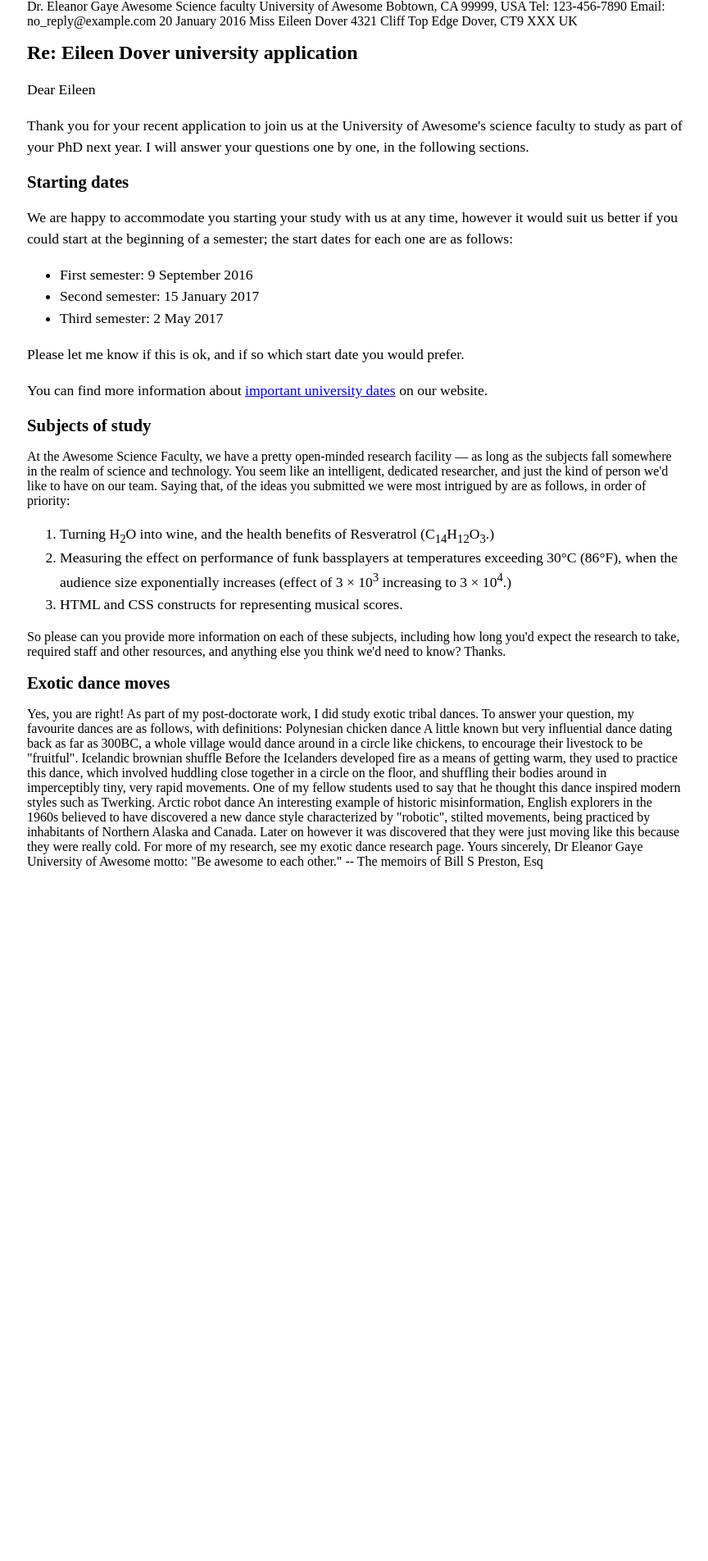
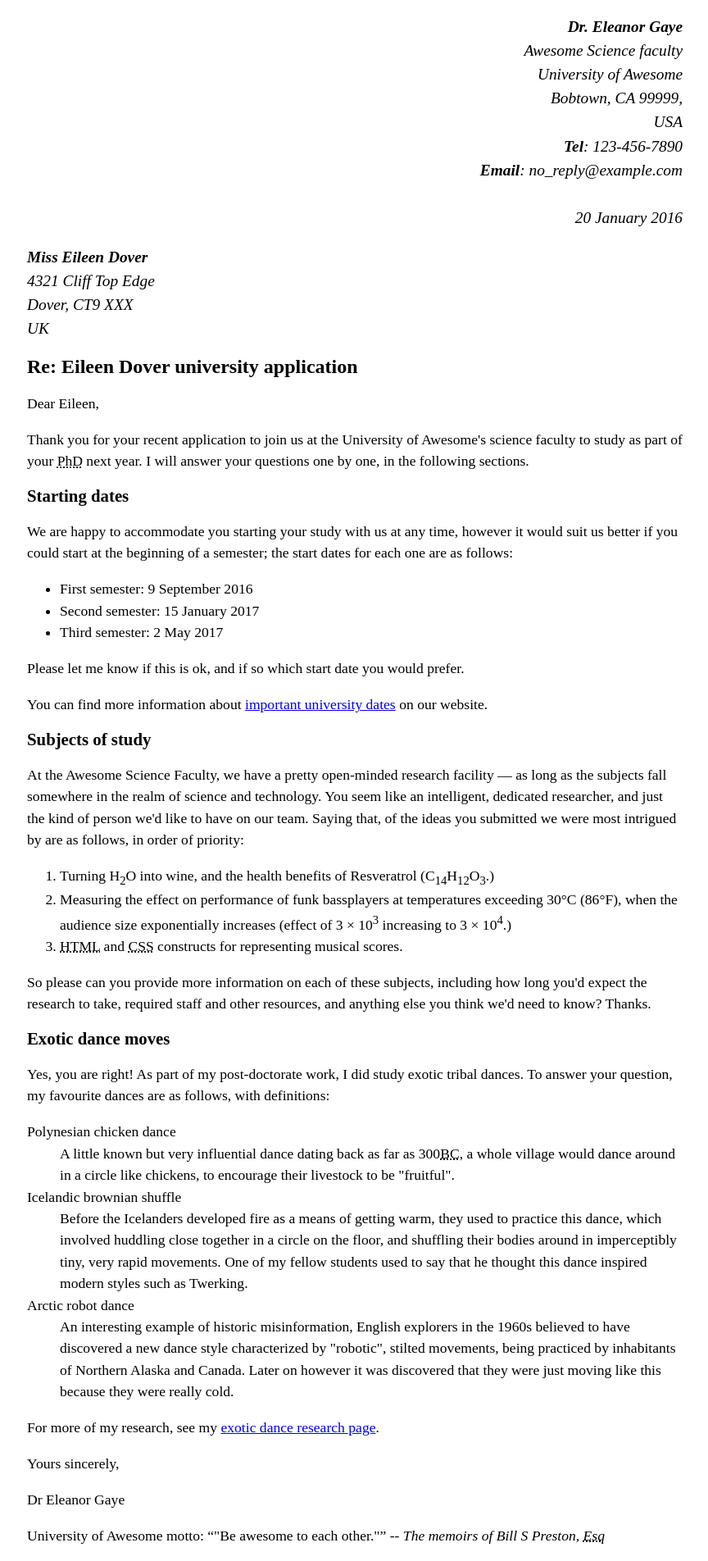
Before and after one commit to bspence205/Letter-Markup, a plain HTML site: page index.html in a window 1280 px wide. Shown: the part 1-1905 px from the top of the page at 82% size, without its empty margins (207-1071 px from the left). Before the commit the page ends 1061 px from the top, so only its background shows below. Drawn offline with Linux system fonts and the light colour scheme.

Commit message:
finished applying markup, added semantic block level and inline elements. Utilized address, time, lists, definition labels and hyperlinks. Purpose of assignment was to get used to applying html semantics and avoid defaulting to common elements that hold no value to accessibility

```diff
--- a/index.html
+++ b/index.html
@@ -6,42 +6,48 @@
     <meta name="viewport" content="width=device-width, initial-scale=1.0">
     <meta name="author" content="Brian Spencer">
     <link rel="stylesheet" href="styles.css">
-    <title>Document</title>
+    <title>Marking Up Letter</title>
 </head>
 <body>
+<address class="sender-column">
+    <p>
+        <strong>Dr. Eleanor Gaye</strong><br />
+        Awesome Science faculty<br />
+        University of Awesome<br />
+        Bobtown, CA 99999,<br />
+        USA<br />
+        <strong>Tel</strong>: 123-456-7890<br />
+        <strong>Email</strong>: no_reply@example.com<br /><br />
+        <time class="sender-column" datetime="2016-01-20">20 January 2016</time>
+    </p>
+</address>
 
-    Dr. Eleanor Gaye
-Awesome Science faculty
-University of Awesome
-Bobtown, CA 99999,
-USA
-Tel: 123-456-7890
-Email: no_reply@example.com
 
-20 January 2016
 
-Miss Eileen Dover
-4321 Cliff Top Edge
-Dover, CT9 XXX
-UK
 
+<address>
+    <p>
+        <strong>Miss Eileen Dover</strong><br />
+        4321 Cliff Top Edge<br />
+        Dover, CT9 XXX<br />
+        UK
+    </p>
+</address>
 
 <h1>Re: Eileen Dover university application</h1>
 
-<p>Dear Eileen</p>
+<p>Dear Eileen,</p>
 
-<p>Thank you for your recent application to join us at the University of Awesome's science faculty to study as part of your PhD next year. I will answer your questions one by one, in the following sections.</p>
-
-
+<p>Thank you for your recent application to join us at the University of Awesome's science faculty to study as part of your <abbr title="Doctor of Philosophy">PhD</abbr> next year. I will answer your questions one by one, in the following sections.</p>
 
 <h2>Starting dates</h2>
 
 <p>We are happy to accommodate you starting your study with us at any time, however it would suit us better if you could start at the beginning of a semester; the start dates for each one are as follows:</p>
 
 <ul>
-    <li>First semester: 9 September 2016</li>
-    <li>Second semester: 15 January 2017</li>
-    <li>Third semester: 2 May 2017</li>
+    <li>First semester: <time datetime="2016-09-09">9 September 2016</time></li>
+    <li>Second semester: <time datetime="2017-01-15">15 January 2017</time></li>
+    <li>Third semester: <time datetime="2017-05-02">2 May 2017</time></li>
 </ul>
 
 <p>Please let me know if this is ok, and if so which start date you would prefer.</p>
@@ -51,33 +57,51 @@ UK
 
 <h2>Subjects of study</h2>
 
-At the Awesome Science Faculty, we have a pretty open-minded research facility — as long as the subjects fall somewhere in the realm of science and technology. You seem like an intelligent, dedicated researcher, and just the kind of person we'd like to have on our team. Saying that, of the ideas you submitted we were most intrigued by are as follows, in order of priority:
+<p>
+    At the Awesome Science Faculty, we have a pretty open-minded research facility — as long as the subjects fall somewhere in the realm of science and technology. You seem like an intelligent, dedicated researcher, and just the kind of person we'd like to have on our team. Saying that, of the ideas you submitted we were most intrigued by are as follows, in order of priority:
+</p>
+
 
 <ol>
     <li>Turning H<sub>2</sub>O into wine, and the health benefits of Resveratrol (C<sub>14</sub>H<sub>12</sub>O<sub>3</sub>.)</li>
     <li>Measuring the effect on performance of funk bassplayers at temperatures exceeding 30°C (86°F), when the audience size exponentially increases (effect of 3 × 10<sup>3</sup> increasing to 3 × 10<sup>4</sup>.)</li>
-    <li>HTML and CSS constructs for representing musical scores.</li>
+    <li><abbr title="Hyper Text Markup Language">HTML</abbr> and <abbr title="Cascading Style Sheets">CSS</abbr> constructs for representing musical scores.</li>
 </ol>
 
-So please can you provide more information on each of these subjects, including how long you'd expect the research to take, required staff and other resources, and anything else you think we'd need to know? Thanks.
+<p>
+    So please can you provide more information on each of these subjects, including how long you'd expect the research to take, required staff and other resources, and anything else you think we'd need to know? Thanks.
+</p>
+
 
 
 <h2>Exotic dance moves</h2>
 
-Yes, you are right! As part of my post-doctorate work, I did study exotic tribal dances. To answer your question, my favourite dances are as follows, with definitions:
+<p>
+    Yes, you are right! As part of my post-doctorate work, I did study exotic tribal dances. To answer your question, my favourite dances are as follows, with definitions:
+</p>
 
-Polynesian chicken dance
-A little known but very influential dance dating back as far as 300BC, a whole village would dance around in a circle like chickens, to encourage their livestock to be "fruitful".
-Icelandic brownian shuffle
-Before the Icelanders developed fire as a means of getting warm, they used to practice this dance, which involved huddling close together in a circle on the floor, and shuffling their bodies around in imperceptibly tiny, very rapid movements. One of my fellow students used to say that he thought this dance inspired modern styles such as Twerking.
-Arctic robot dance
-An interesting example of historic misinformation, English explorers in the 1960s believed to have discovered a new dance style characterized by "robotic", stilted movements, being practiced by inhabitants of Northern Alaska and Canada. Later on however it was discovered that they were just moving like this because they were really cold.
+<dl>
+    <dt>Polynesian chicken dance</dt>
+    <dd>A little known but very influential dance dating back as far as 300<abbr title="Before Christ">BC</abbr>, a whole village would dance around in a circle like chickens, to encourage their livestock to be "fruitful".</dd>
+    <dt>Icelandic brownian shuffle</dt>
+    <dd>Before the Icelanders developed fire as a means of getting warm, they used to practice this dance, which involved huddling close together in a circle on the floor, and shuffling their bodies around in imperceptibly tiny, very rapid movements. One of my fellow students used to say that he thought this dance inspired modern styles such as Twerking.</dd>
+    <dt>Arctic robot dance</dt>
+    <dd>An interesting example of historic misinformation, English explorers in the 1960s believed to have discovered a new dance style characterized by "robotic", stilted movements, being practiced by inhabitants of Northern Alaska and Canada. Later on however it was discovered that they were just moving like this because they were really cold.</dd>
+</dl>
 
-For more of my research, see my exotic dance research page.
 
-Yours sincerely,
-Dr Eleanor Gaye
+<p>
+    For more of my research, see my <a href="http://example.com">exotic dance research page</a>.
+</p>
 
-University of Awesome motto: "Be awesome to each other." -- The memoirs of Bill S Preston, Esq
+<p>Yours sincerely,</p>
+<p>Dr Eleanor Gaye</p>
+
+<p>
+    University of Awesome motto:
+    <q cite="http://example.com">"Be awesome to each other."</q> -- <em>The memoirs of Bill S Preston, <abbr title="Esquire">Esq</abbr></em>
+</p>
+
+
 </body>
 </html>
```
